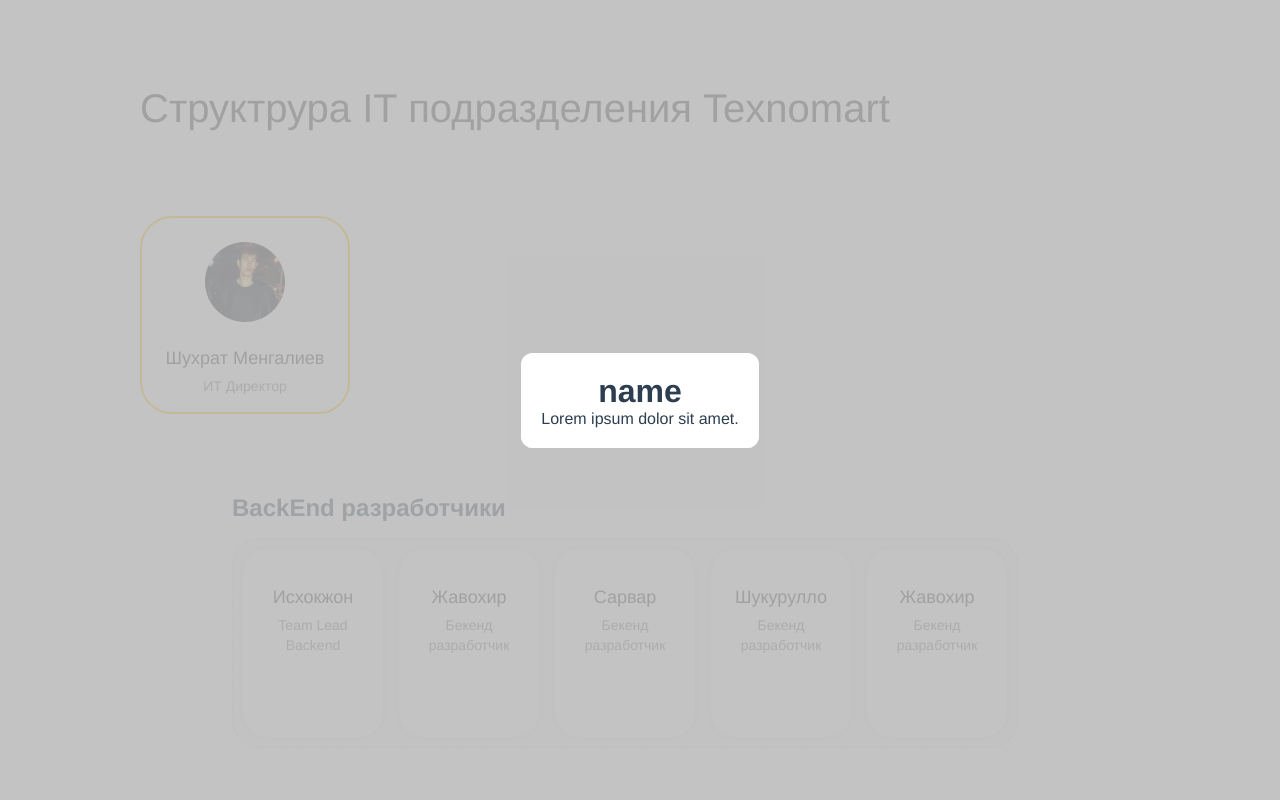
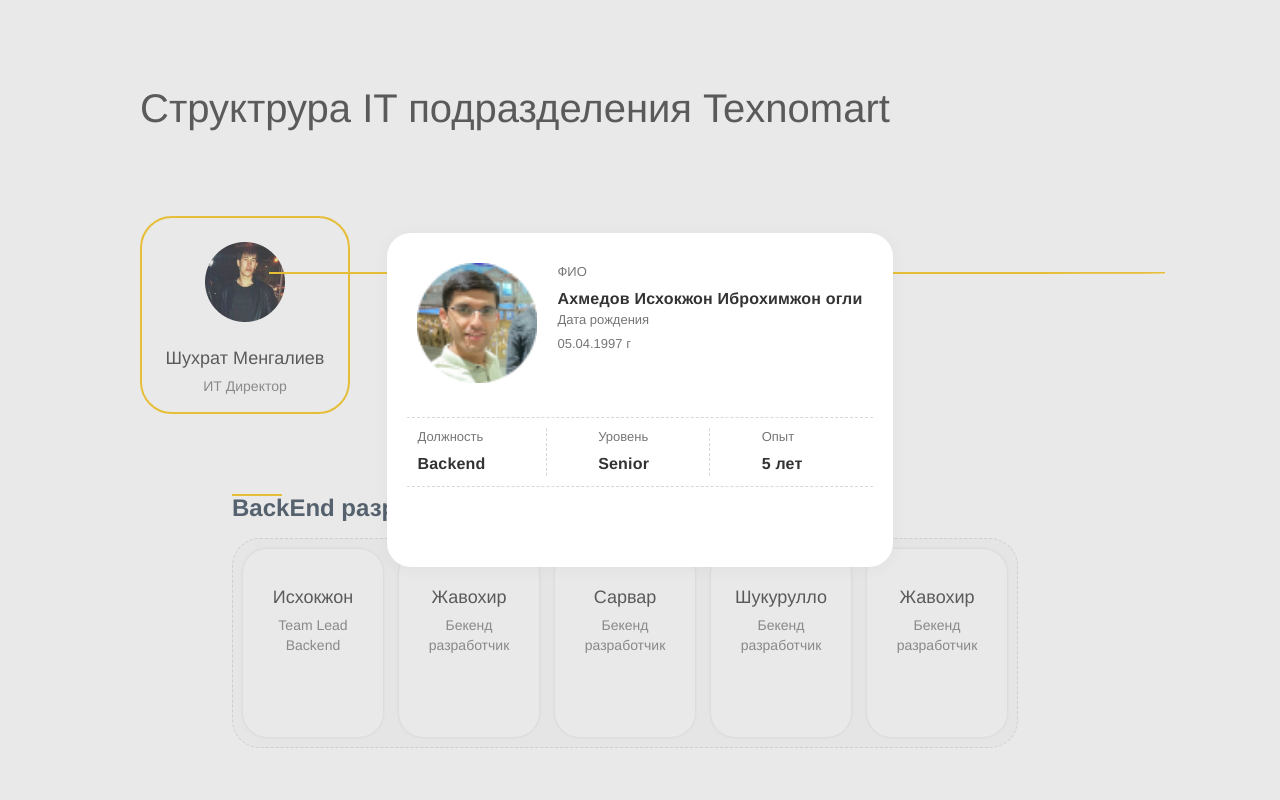
Before and after one commit to ideapadkn/it-otdel-textnomart, a Vue app: page / in a window 1280 px wide. Both pictures are taken after a click on the element 686 px from the left and 621 px from the top of the page. Shown: the top 800 px of the page. Built offline with nearby package versions, Linux system fonts and the light colour scheme.

Commit message:
fixed bugs and solve

```diff
--- a/src/App.vue
+++ b/src/App.vue
@@ -72,6 +72,17 @@
     border-radius: 32px;
     padding: 24px 23px;
     text-align: center;
+    &::before {
+      content:'';
+      top: 34%;
+      left: 21%;
+      height: 2px;
+      position: absolute;
+      width: 70%;
+      border-bottom-right-radius: 30%;
+      border-end-end-radius: 30%;
+      background:#fbc100;
+    }
   }
 }
 .title {
--- a/src/components/back-end/back-end.vue
+++ b/src/components/back-end/back-end.vue
@@ -7,14 +7,13 @@
         v-for="content in backContent"
         :key="content.id"
       >
-        <my-dialog v-model:show="dialogVisible">
-          <img :src="content.img" alt="img">
-        </my-dialog>
+        <!-- <img :src="require('@/assets/back-end' + content.img)" alt="img"> -->
         <h4 class="title">{{ content.title }}</h4>
         <p class="body">{{ content.body }}</p>
       </div>
     </div>
   </div>
+  <my-dialog v-model:show="dialogVisible"></my-dialog>
 </template>
 
 <script>
@@ -26,11 +25,11 @@
     data() {
       return {
         backContent: [
-          {id: 1, img: '@/assets/back-end/Исхокжон.png', title: 'Исхокжон', body: 'Team Lead Backend'},
-          {id: 2, img: '@/assets/back-end/Жавохир.png', title: 'Жавохир', body: 'Бекенд разработчик'},
-          {id: 3, img: '@/assets/back-end/Сарвар.png', title: 'Сарвар ', body: 'Бекенд разработчик'},
-          {id: 4, img: '@/assets/back-end/Шукурулло.png', title: 'Шукурулло', body: 'Бекенд разработчик'},
-          {id: 5, img: '@/assets/back-end/Жавохир2.png', title: 'Жавохир', body: 'Бекенд разработчик'},
+          {id: 1, img: 'Исхокжон.png', title: 'Исхокжон', body: 'Team Lead Backend'},
+          {id: 2, img: 'Жавохир.png', title: 'Жавохир', body: 'Бекенд разработчик'},
+          {id: 3, img: 'Сарвар.png', title: 'Сарвар ', body: 'Бекенд разработчик'},
+          {id: 4, img: 'Шукурулло.png', title: 'Шукурулло', body: 'Бекенд разработчик'},
+          {id: 5, img: 'Жавохир2.png', title: 'Жавохир', body: 'Бекенд разработчик'},
         ],
         dialogVisible: false,
       }
@@ -46,6 +45,14 @@
 <style lang="scss" scoped>
 .back-end {
   margin-left: 92px;
+  position: relative;
+  &::before {
+    content: '';
+    height: 2px;
+    width: 50px;
+    background-color: #fbc100;
+    position: absolute;
+  }
   .back-content {
     display: inline-flex;
     flex-direction: row;
--- a/src/components/back-end/my-dialog.vue
+++ b/src/components/back-end/my-dialog.vue
@@ -1,8 +1,40 @@
 <template>
   <div class="dialog" v-if="show" @click="hideDialog">
     <div class="dialog__content">
-      <h1>name</h1>
-      <p>Lorem ipsum dolor sit amet.</p>
+      <div class="content__inner">
+        <div class="img">
+          <img width="120px" height="120px" src="@/assets/back-end/Исхокжон.png" alt="img">
+        </div>
+        <div class="info">
+          <p class="info__text">ФИО</p>
+          <h3 class="info__title">Ахмедов Исхокжон Иброхимжон огли</h3>
+          <p class="info__text">Дата рождения</p>
+          <p class="info__text">05.04.1997 г</p>
+        </div>
+      </div>
+      <div class="content__inner">
+        <div class="block">
+          <p class="info__text">
+            Должность
+          </p>
+          <h3 class="info__title">Backend</h3>
+        </div>
+        <div class="block">
+          <p class="info__text">
+            Уровень
+          </p>
+          <h3 class="info__title">Senior</h3>
+        </div>
+        <div class="block">
+          <p class="info__text">
+            Опыт
+          </p>
+          <h3 class="info__title">5 лет</h3>
+        </div>
+      </div>
+      <div class="content__inner">
+
+      </div>
     </div>
   </div>
 </template>
@@ -34,11 +66,51 @@
   display: flex;
   &__content {
     margin: auto;
-    border-radius: 12px;
+    border-radius: 24px;
+    box-shadow: 0px 2px 16px 1px rgba(0, 0, 0, 0.04);
     background: #fff;
     max-width: 510px;
     max-height: 516px;
     padding: 20px;
+    display: flex;
+    justify-content: space-between;
+    flex-direction: column;
+    .content__inner {
+      display: flex;
+      justify-content: space-between;
+      gap: 20px;
+      margin-bottom: 20px;
+      padding: 10px;
+      &:nth-child(2) {
+        border-top: 1px dashed #D5D8DF;
+        border-bottom: 1px dashed #D5D8DF;
+      }
+      .block {
+        border-right: 1px dashed #D5D8DF;
+        padding-right: 60px;
+        &:nth-child(3) {
+          border: none;
+        }
+      }
+      .info {
+        &__title {
+          font-style: normal;
+          font-weight: 700;
+          font-size: 16px;
+          line-height: 24px;
+          letter-spacing: 0.2px;
+          color: #333333;
+        }
+        &__text {
+          font-style: normal;
+          font-weight: 400;
+          font-size: 13px;
+          line-height: 18px;
+          color: #767676;
+          margin-bottom: 6px;
+        }
+      }
+    }
   }
 }
 </style>
```
